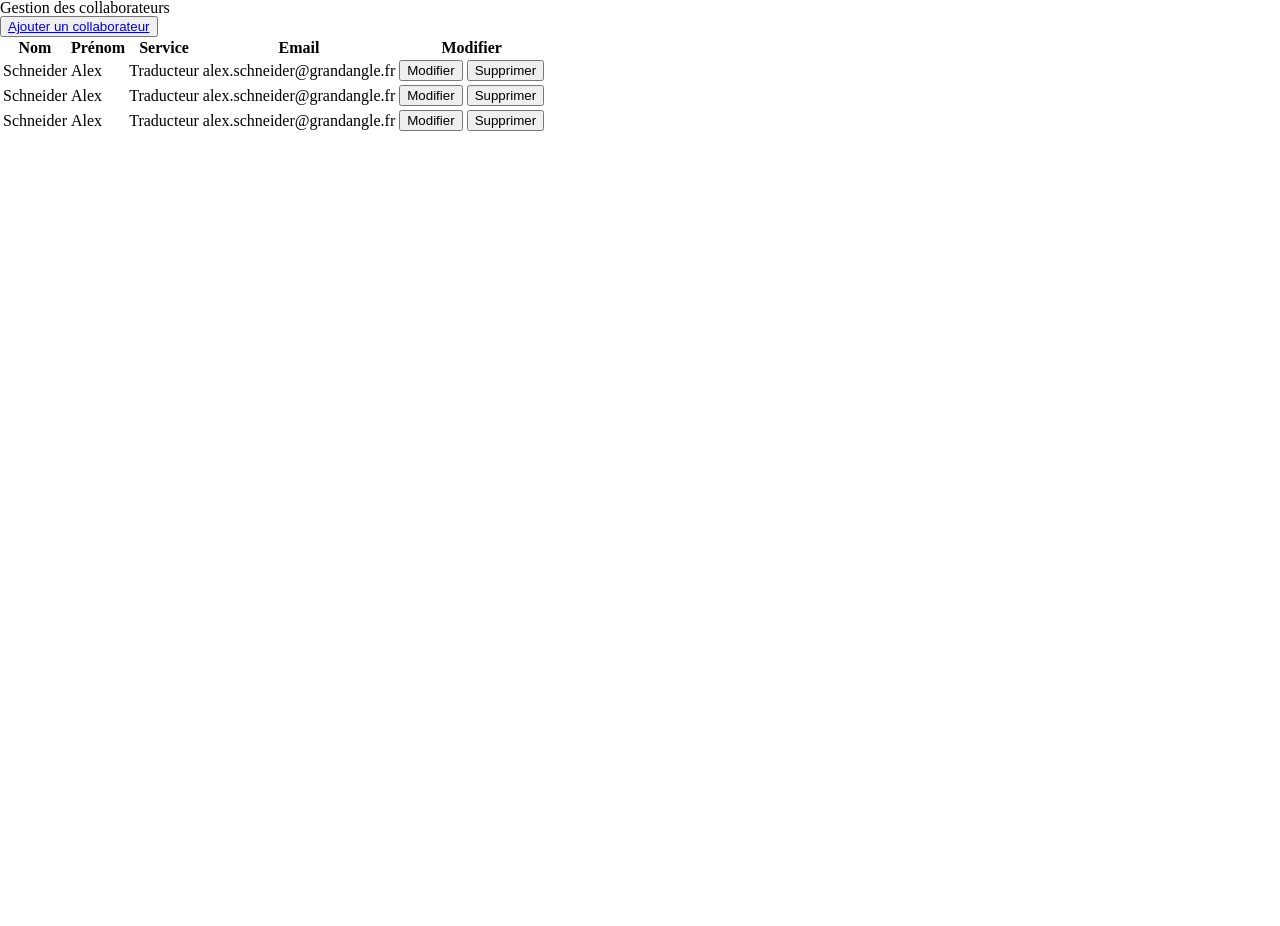
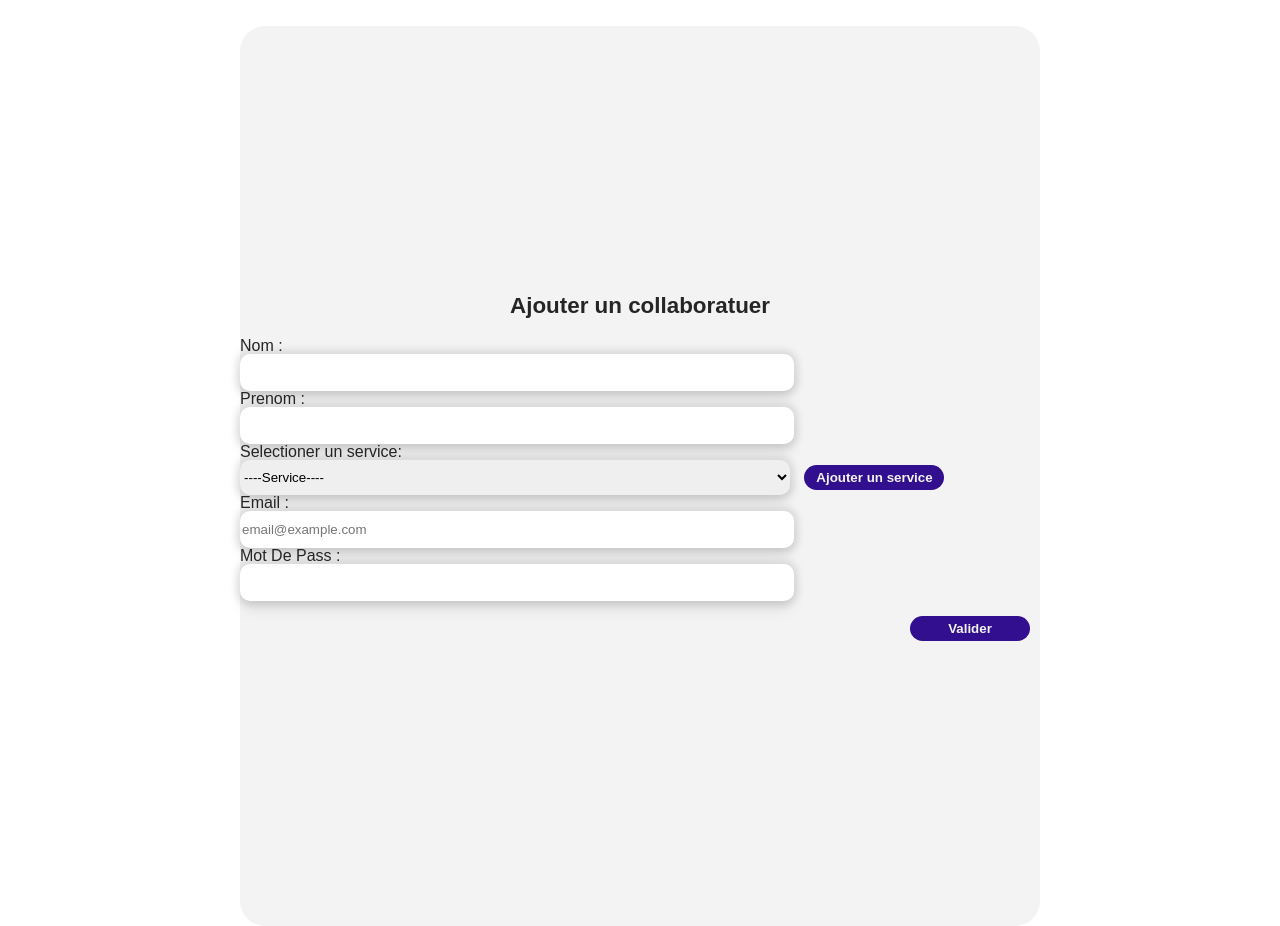
Before and after one commit to alt-ju/GRAND-ANGLE, a PHP site: page /add_collab.html in a window 1280 px wide. Before the commit the page ends 131 px from the top, so only its background shows below. Run offline with PHP 8.4, Linux system fonts and the light colour scheme.

Commit message:
start css

```diff
--- a/add_collab.html
+++ b/add_collab.html
@@ -5,57 +5,63 @@
   <meta name="viewport" content="width=device-width, initial-scale=1.0">
   <link rel="stylesheet" href="./assets/css/reset.css">
   <link rel="stylesheet" href="./assets/css/style.css">
-  <title>Gestion des collaboratteurs</title>
+  <title>Ajouter un collaboratuer</title>
 </head>
 <body>
-  <div class="gestion">
-<h2 class="title-page">Gestion des collaborateurs</h2>
-<button class="btn-ajouter"><a href="add_collab.html" target="_blank">Ajouter un collaborateur</a></button>
-<div class="table-collab">
-  <table class="list-collab" >
-    <thead>
-      <tr>
-        <th>Nom</th>
-        <th>Prénom</th>
-        <th>Service</th>
-        <th>Email</th>
-        <th>Modifier</th>
-      </tr>
-    </thead>
-    <tbody>
-      <tr>
-        <td>Schneider</td>
-        <td>Alex</td>
-        <td>Traducteur</td>
-        <td>alex.schneider@grandangle.fr</td>
-        <td>
-          <button class="modif-collab">Modifier</button>
-          <button class="modif-collab">Supprimer</button>
-        </td>
-      </tr>
-      <tr>
-        <td>Schneider</td>
-        <td>Alex</td>
-        <td>Traducteur</td>
-        <td>alex.schneider@grandangle.fr</td>
-        <td>
-          <button class="modif-collab">Modifier</button>
-          <button class="modif-collab">Supprimer</button>
-        </td>
-      </tr>
-      <tr>
-        <td>Schneider</td>
-        <td>Alex</td>
-        <td>Traducteur</td>
-        <td>alex.schneider@grandangle.fr</td>
-        <td>
-          <button class="modif-collab">Modifier</button>
-          <button class="modif-collab">Supprimer</button>
-        </td>
-      </tr>
-    </tbody>
-  </table>
-</div>
-  </div>
+
+  <form action="" method="POST" class="add-collab">
+     <h2 class="title-form">Ajouter un collaboratuer</h2>
+    <div class="form-divs">
+      <label for="nom" >Nom :</label>
+    </div>
+    <div class="form-divs">
+    <input type="text"  id="nom" class="field-add-collab"  name="nom" placeholder="">
+    <div class="red"></div>
+    </div>
+    <div class="form-divs">
+      <label for="prenom" >Prenom :</label>
+    </div>
+    <div class="form-divs">
+    <input type="text" id="prenom" class="field-add-collab"  name="prenom" placeholder="">
+    <div class="red"></div>
+    </div>
+
+    <div class="form-divs">
+      <label for="service-select">Selectioner un service:</label>
+    </div>
+
+    <div class="form-divs">
+      <select name="service-select" id="service-select" class="field-add-collab">
+      <option value="Service">----Service----</option>
+      <option value="Directeur">Directeur</option>
+      <option value="Responsable Communication">Responsable Communication</option>
+       <option value="Responsable technique">Responsable technique</option>
+       <option value="Chargé de communication">Chargé de communication</option>
+      <option value="Assistane">Assistante</option>
+      <option value="Traducteur">Traducteur</option>
+      <option value="Technicien">Technicien</option>
+      </select>
+      <button id="add-service"><a href="add_service.html" target="_blank" class="a-in-btn">Ajouter un service</a></button>
+   </div>
+    <div class="form-divs">
+      <label for="email" >Email :</label>
+    </div>
+    <div class="form-divs">
+    <input type="email"  id="email" class="field-add-collab"  name="email" placeholder="email@example.com">
+    <div class="red"></div>
+    </div>
+    <div class="form-divs">
+        <label for="pass" >Mot De Pass :</label>
+    </div>
+    <div class="form-divs">
+        <input type="password"  class="field-add-collab" id="pass"  name="pass">
+    </div>
+    <div class="form-divs login-input" >
+      <input  type="submit" class="input-sub-add-collab" value="Valider">
+    </div>
+    <div class="red"></div>
+  </form>
+
+
 </body>
 </html>
--- a/assets/css/style.css
+++ b/assets/css/style.css
@@ -230,3 +230,119 @@ div.art-state div.first-art img {
 div.art-state div.first-art p {
   padding: 0.5rem 0;
 }
+
+/***********   PAGE ADD COLLABORATEUR  et ADD SERVICE ***********/
+.add-collab{
+  width:800px;
+  height: 900px;
+  margin-top:2%;
+  margin-left:auto;
+  margin-right: auto;
+  display: flex;
+  flex-direction: column;
+  justify-content: center;
+  background-color: var(--BGCOLORPR);
+  color: var(--FONTCOLOR2);
+  border-radius: 25px;
+  font-family: var(--FONTTEXT);
+  font-weight: 500;
+}
+
+.field-add-collab{
+  width:550px;
+  height:35px;
+  border-radius: 10px;
+  border: none;
+  box-shadow: 0px 0px 7px 4px rgba(0,0,0,0.1),0px 10px 15px -3px rgba(0,0,0,0.1);
+}
+
+.input-sub-add-collab{
+  width: 120px;
+  border:none;
+  border-radius: 25px;
+  padding: 5px;
+  margin: 15px 10px;
+  background-color: var(--PRIMARY);
+  color:var(--FONTCOLOR);
+  font-weight: 700;
+}
+
+ .input-sub-add-collab:hover{
+  background-color: var(--ACCENT1);
+  color: var(--FONTCOLOR2);
+  font-family: var(--FONTTITLE);
+  font-weight: 700;
+}
+.valider-service{
+  width: 120px;
+  border:none;
+  border-radius: 25px;
+  padding: 5px;
+  margin: 10px 25px;
+  background-color: var(--PRIMARY);
+  color:var(--FONTCOLOR);
+  font-weight: 700;
+}
+
+.valider-service:hover{
+  background-color: var(--ACCENT1);
+  color: var(--FONTCOLOR2);
+  font-family: var(--FONTTITLE);
+  font-weight: 700;
+}
+
+#add-service{
+  width: 140px;
+  border:none;
+  border-radius: 25px;
+  padding: 5px;
+  margin: 0px 10px;
+  background-color: var(--PRIMARY);
+  color:var(--FONTCOLOR);
+  font-weight: 700;
+}
+
+#add-service:hover{
+  background-color: var(--ACCENT1);
+  color: var(--FONTCOLOR2);
+  font-family: var(--FONTTITLE);
+  font-weight: 700;
+}
+
+.title-form{
+  margin-left: auto;
+  margin-right: auto;
+  margin-bottom: 20px;
+  font-family: var(--FONTTITLE);
+  font-size: 1.4rem;
+  font-weight: 700;
+}
+
+.a-in-btn{
+  text-decoration: none;
+  color:var(--FONTCOLOR);
+}
+.a-in-btn:hover{
+  text-decoration: none;
+  color:var(--FONTCOLOR2);
+}
+
+/***********   GESTION des collaborateur ***********/
+.gestion{
+  width: 800px;
+  margin-left: auto;
+  margin-right: auto;
+  background-color: var(--BGCOLORPR);
+  margin-top: 70px;
+}
+
+.title-page{
+  width: 50%;
+  margin-left: auto;
+  margin-right: auto;
+  font-family: var(--FONTTITLE);
+  font-weight: bold;
+  text-align: center;
+  padding: 10px;
+  font-size: 1.4rem;
+}
```
